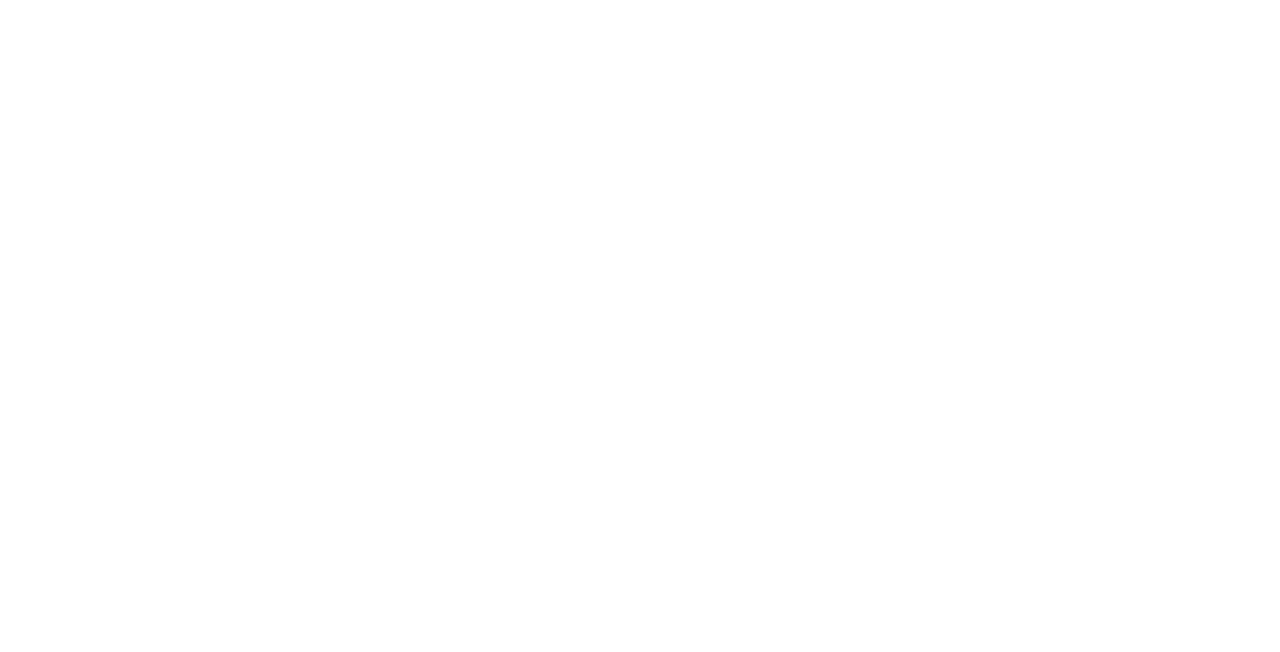
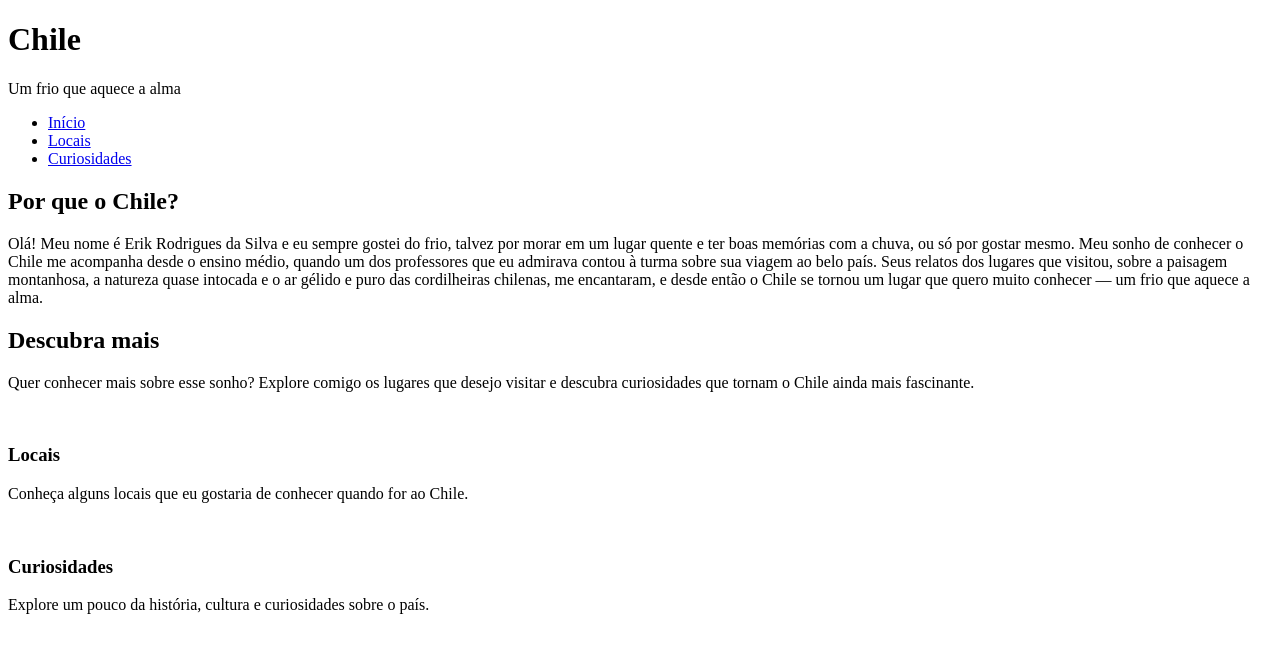
Before and after one commit to Erechiin/Html_css, a plain HTML site: page capacitaBrasil/Oficina2/index.html in a window 1280 px wide. Drawn offline with Linux system fonts and the light colour scheme.

Commit message:
continuidade à atividade 2

```diff
--- a/capacitaBrasil/Oficina2/index.html
+++ b/capacitaBrasil/Oficina2/index.html
@@ -7,7 +7,42 @@
     <link rel="stylesheet" href="estilo/style.css">
 </head>
 <body>
-    <header></header>
-    <main></main>
+    <header>
+        <h1>Chile</h1>
+        <p>Um frio que aquece a alma</p>
+        <nav>
+            <ul>
+                <li><a href="index.html">Início</a></li>
+                <li><a href="locais.html">Locais</a></li>
+                <li><a href="curiosidades.html">Curiosidades</a></li>
+            </ul>
+        </nav>
+    </header>
+    <main>
+        <section>
+            <h2>Por que o Chile?</h2>
+            <p>
+                Olá! Meu nome é Erik Rodrigues da Silva e eu sempre gostei do frio, talvez por morar em um lugar quente e ter boas memórias com a chuva, ou só por gostar mesmo. Meu sonho de conhecer o Chile me acompanha desde o ensino médio, quando um dos professores que eu admirava contou à turma sobre sua viagem ao belo país. Seus relatos dos lugares que visitou, sobre a paisagem montanhosa, a natureza quase intocada e o ar gélido e puro das cordilheiras chilenas, me encantaram, e desde então o Chile se tornou um lugar que quero muito conhecer — um frio que aquece a alma.
+            </p>
+        </section>
+        <section>
+            <h2>Descubra mais</h2>
+            <p>
+                Quer conhecer mais sobre esse sonho? Explore comigo os lugares que desejo visitar e descubra curiosidades que tornam o Chile ainda mais fascinante.
+            </p>
+            <div class="cards_container">
+                <div class="card">
+                    <img src="" alt="">
+                    <h3>Locais</h3>
+                    <p>Conheça alguns locais que eu gostaria de conhecer quando for ao Chile.</p>
+                </div>
+                <div class="card">
+                    <img src="" alt="">
+                    <h3>Curiosidades</h3>
+                    <p>Explore um pouco da história, cultura e curiosidades sobre o país.</p>
+                </div>
+            </div>
+        </section>
+    </main>
 </body>
 </html>
```
Also changed, not shown: capacitaBrasil/Oficina2/curiosidades.html (added, +21 -0 lines), capacitaBrasil/Oficina2/locais.html (added, +21 -0 lines).
